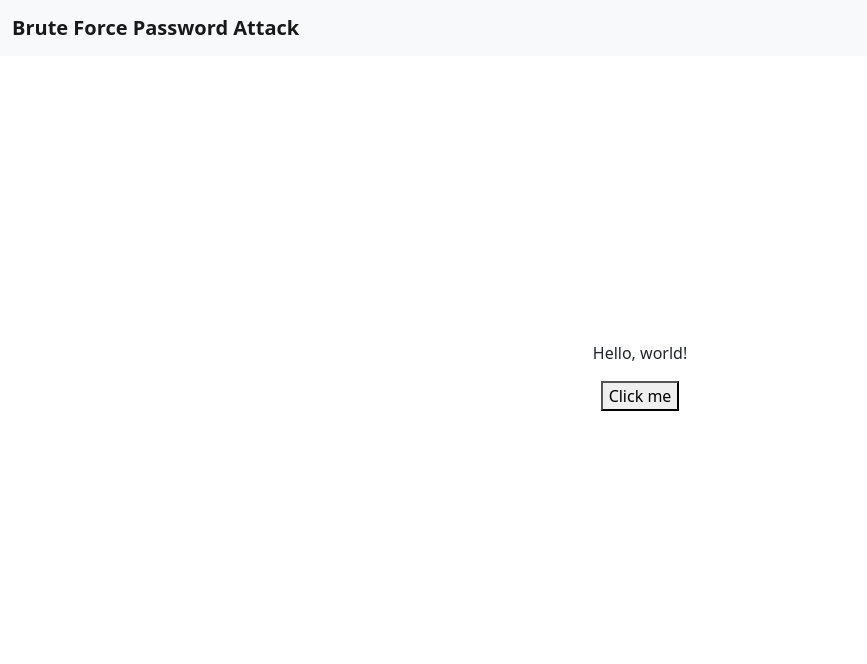
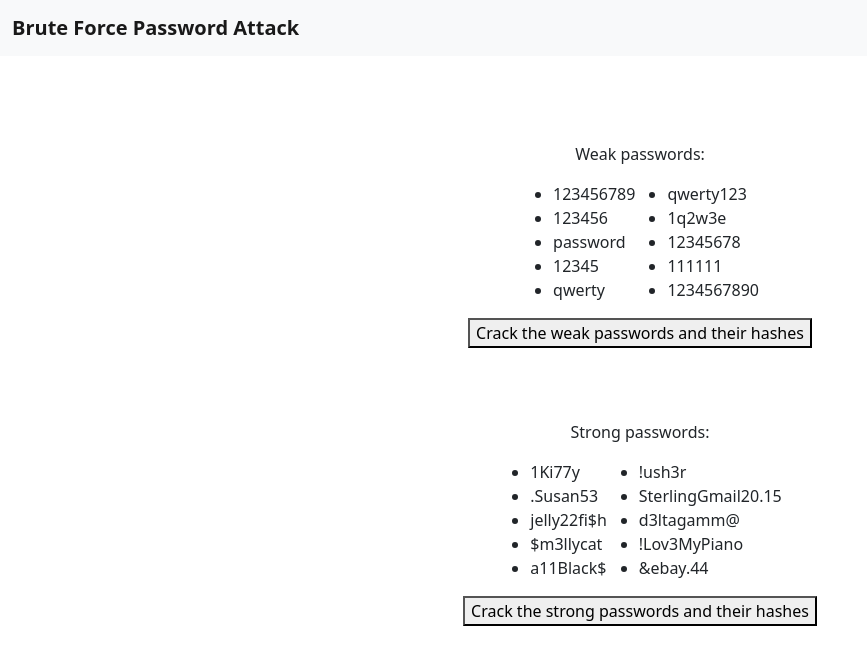
Before and after one commit to richardnorman/cpsc530-project, a plain HTML site: page index.html in a window 1280 px wide. Shown: the whole page, without its empty margins (0-867 px from the left). Drawn offline with nearby package versions, Linux system fonts and the light colour scheme.

Commit message:
Initial UI formatting

```diff
--- a/index.css
+++ b/index.css
@@ -2,10 +2,11 @@ html, body {
     height: 100%;
 }
 
-#content {
+.content {
+    margin-top: 10%;
     display: flex;
     flex-direction: column;
     align-items: center;
     justify-content: center;
-    height: 80%;
+    height: 50%;
 }
--- a/index.html
+++ b/index.html
@@ -10,9 +10,46 @@
               <a class="navbar-brand" href="#"><b>Brute Force Password Attack</b></a>
             </div>
           </nav>
-          <div id="content">
-            <p>Hello, world!</p>
-            <button onclick="hash1()">Click me</button>
+          <div class="content">
+            <p>Weak passwords:</p>
+            <div style="display: flex;">
+                <ul>
+                    <li>123456789</li>
+                    <li>123456</li>
+                    <li>password</li>
+                    <li>12345</li>
+                    <li>qwerty</li>
+                </ul>
+                <ul>
+                    <li>qwerty123</li>
+                    <li>1q2w3e</li>
+                    <li>12345678</li>
+                    <li>111111</li>
+                    <li>1234567890</li>
+                </ul>
+            </div>
+            <button onclick="hash1()">Crack the weak passwords and their hashes</button>
+            <br>
+            <br>
+            <br>
+            <p>Strong passwords:</p>
+            <div style="display: flex;">
+                <ul>
+                    <li>1Ki77y</li>
+                    <li>.Susan53</li>
+                    <li>jelly22fi$h</li>
+                    <li>$m3llycat</li>
+                    <li>a11Black$</li>
+                </ul>
+                <ul>
+                    <li>!ush3r</li>
+                    <li>SterlingGmail20.15</li>
+                    <li>d3ltagamm@</li>
+                    <li>!Lov3MyPiano</li>
+                    <li>&ebay.44</li>
+                </ul>
+            </div>
+            <button onclick="hash2()">Crack the strong passwords and their hashes</button>
         </div>
             <script>
                 function hash3() {
--- a/index.js
+++ b/index.js
@@ -4,6 +4,14 @@ function hash1() {
     //var shasum = crypto.createHash('sha1')
     //shasum.update('foo')
     //alert(shasum.digest('bar'))
-    alert('hi world')
+    alert('Cracking weak passwords in progress...')
 
 }
+
+function hash2() {
+    //var shasum = crypto.createHash('sha1')
+    //shasum.update('foo')
+    //alert(shasum.digest('bar'))
+    alert('Cracking strong passwords in progress...')
+
+}
```
Lines whose indentation alone changed are shown as unchanged.
